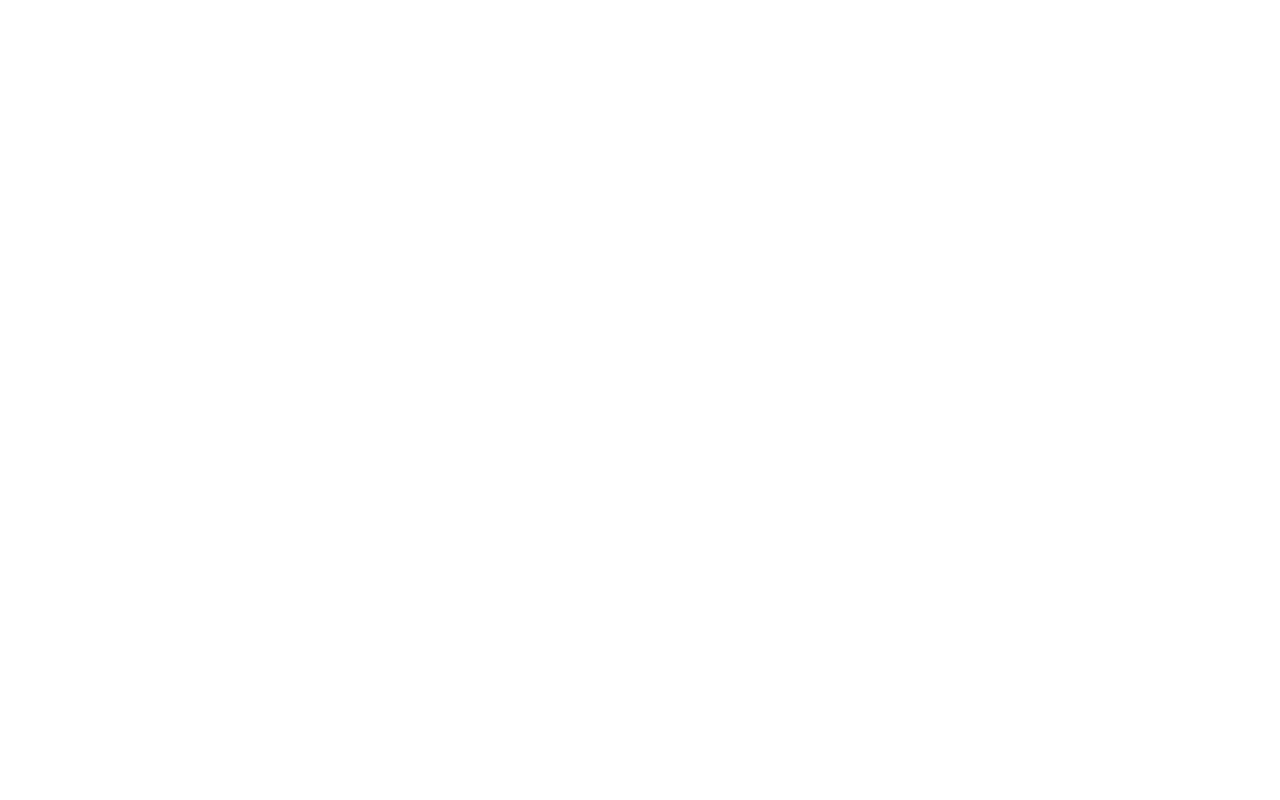
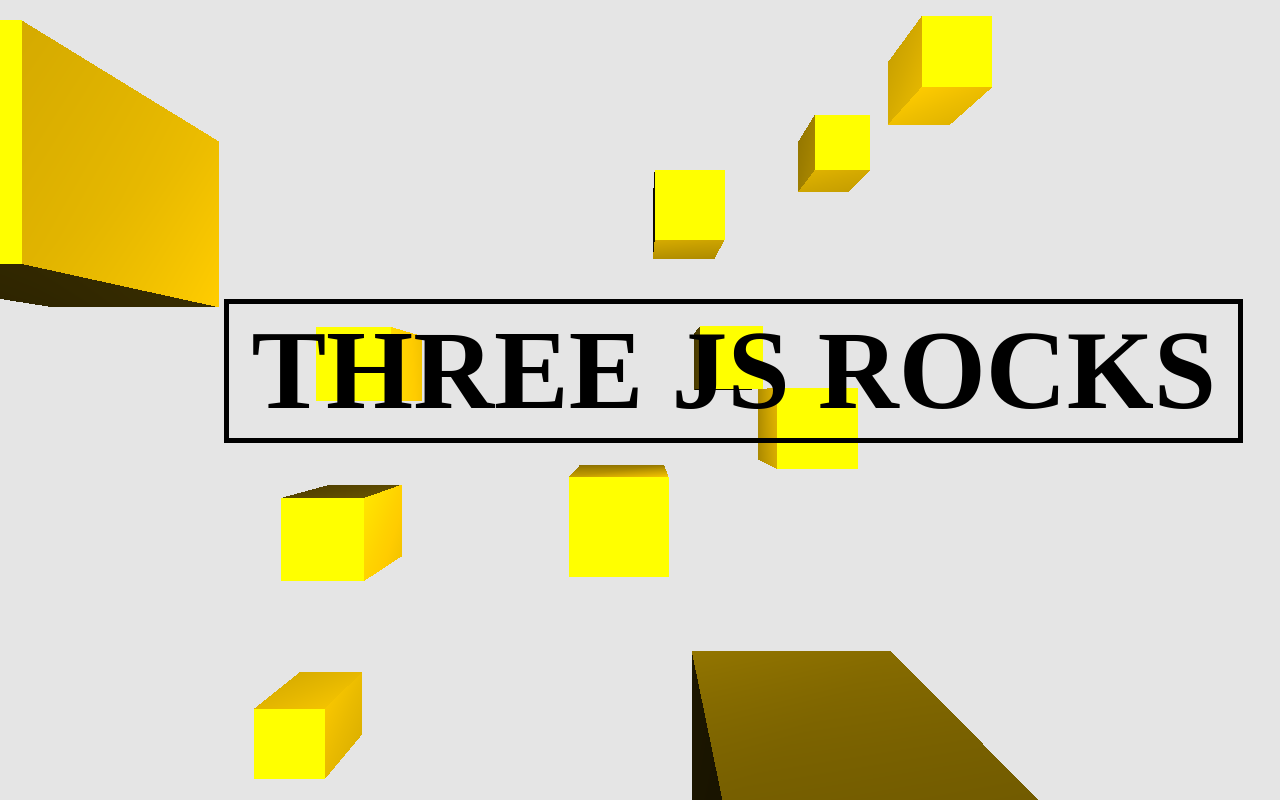
Before and after one commit to AlanisYates/threejs_tut, a plain HTML site: page index.html in a window 1280 px wide. Drawn offline with nearby package versions, Linux system fonts and the light colour scheme.

Commit message:
Tut Done/ Starter Code

```diff
--- a/css/main.css
+++ b/css/main.css
@@ -6,3 +6,16 @@ canvas {
   width: 100%;
   height: 100%;
 }
+
+
+h1 {
+  position: absolute;
+  top: 2em;
+  left: 2em;
+  font-size: 7em;
+  text-transform: uppercase;
+  width: auto;
+  line-height: .8em;
+  border: 5px solid black;
+  padding: .2em;
+}
--- a/index.html
+++ b/index.html
@@ -8,9 +8,109 @@
     <title>Three Js Tut</title>
   </head>
   <body>
-<script src="https://cdnjs.cloudflare.com/ajax/libs/three.js/110/three.js"></script>
-<script src="https://cdnjs.cloudflare.com/ajax/libs/gsap/2.1.2/TweenMax.min.js"></script>
-<script src="main.js"></script>
 
+    <h1>Three Js Rocks</h1>
+
+    <script src="https://cdnjs.cloudflare.com/ajax/libs/three.js/110/three.js"></script>
+    <script src="https://cdnjs.cloudflare.com/ajax/libs/gsap/2.1.2/TweenMax.min.js"></script>
+
+    <script>
+      // Create a Scene
+      var scene = new THREE.Scene();
+
+      // Creating a camera
+      var camera = new THREE.PerspectiveCamera(
+        75,
+        window.innerWidth / window.innerHeight,
+        0.1,
+        1000
+      );
+
+      camera.position.z = 5;
+
+      var renderer = new THREE.WebGLRenderer();
+      renderer.setSize(window.innerWidth, window.innerHeight);
+      renderer.setClearColor("#e5e5e5");
+      document.body.appendChild(renderer.domElement);
+
+      // Making Responsive
+      window.addEventListener("resize", () => {
+        renderer.setSize(window.innerWidth, window.innerHeight);
+        camera.aspect = window.innerWidth / window.innerHeight;
+
+        camera.updateProjectionMatrix();
+      });
+      var raycaster = new THREE.Raycaster();
+      var mouse = new THREE.Vector2();
+
+      // Adding in the cube
+      var geometry = new THREE.BoxGeometry(1, 1, 1);
+      var material = new THREE.MeshLambertMaterial({ color: 0xffcc00 });
+      // var cube = new THREE.Mesh(geometry, material);
+      // scene.add(cube);
+
+      meshX = -10;
+      for (var i = 0; i < 15; i++) {
+        var mesh = new THREE.Mesh(geometry, material);
+        mesh.position.x = (Math.random() - 0.5) * 10;
+        mesh.position.y = (Math.random() - 0.5) * 10;
+        mesh.position.z = (Math.random() - 0.5) * 10;
+        scene.add(mesh);
+        meshX += 1;
+      }
+
+      // adding in a light
+      var light = new THREE.PointLight(0xffffff, 1, 1000);
+      light.position.set(0, 0, 0);
+      scene.add(light);
+
+      // adding in a light
+      var light = new THREE.PointLight(0xffffff, 2, 1000);
+      light.position.set(0, 0, 25);
+      scene.add(light);
+
+      var animate = function() {
+        requestAnimationFrame(animate);
+
+        renderer.render(scene, camera);
+      };
+
+      // Addinginthe methods foe interactive events
+      function onMouseMove(e) {
+        e.preventDefault();
+
+        mouse.x = (e.clientX / window.innerWidth) * 2 - 1;
+        mouse.y = -(e.clientY / window.innerHeight) * 2 + 1;
+
+        raycaster.setFromCamera(mouse, camera);
+
+        var intersects = raycaster.intersectObjects(scene.children, true);
+        for (var i = 0; i < intersects.length; i++) {
+          this.tl = new TimelineMax();
+          this.tl.to(intersects[i].object.scale, 1, {
+            x: 2,
+            ease: Expo.easeOut
+          });
+          this.tl.to(intersects[i].object.scale, 0.5, {
+            x: 0.5,
+            ease: Expo.easeOut
+          });
+          this.tl.to(intersects[i].object.position, 0.5, {
+            x: 2,
+            ease: Expo.easeOut
+          });
+          this.tl.to(
+            intersects[i].object.rotation,
+            0.5,
+            { y: Math.PI * 0.5, ease: Expo.easeOut },
+            "=-1.5"
+          );
+        }
+      }
+
+      animate();
+
+      window.addEventListener("mousemove", onMouseMove);
+    </script>
   </body>
 </html>
```
